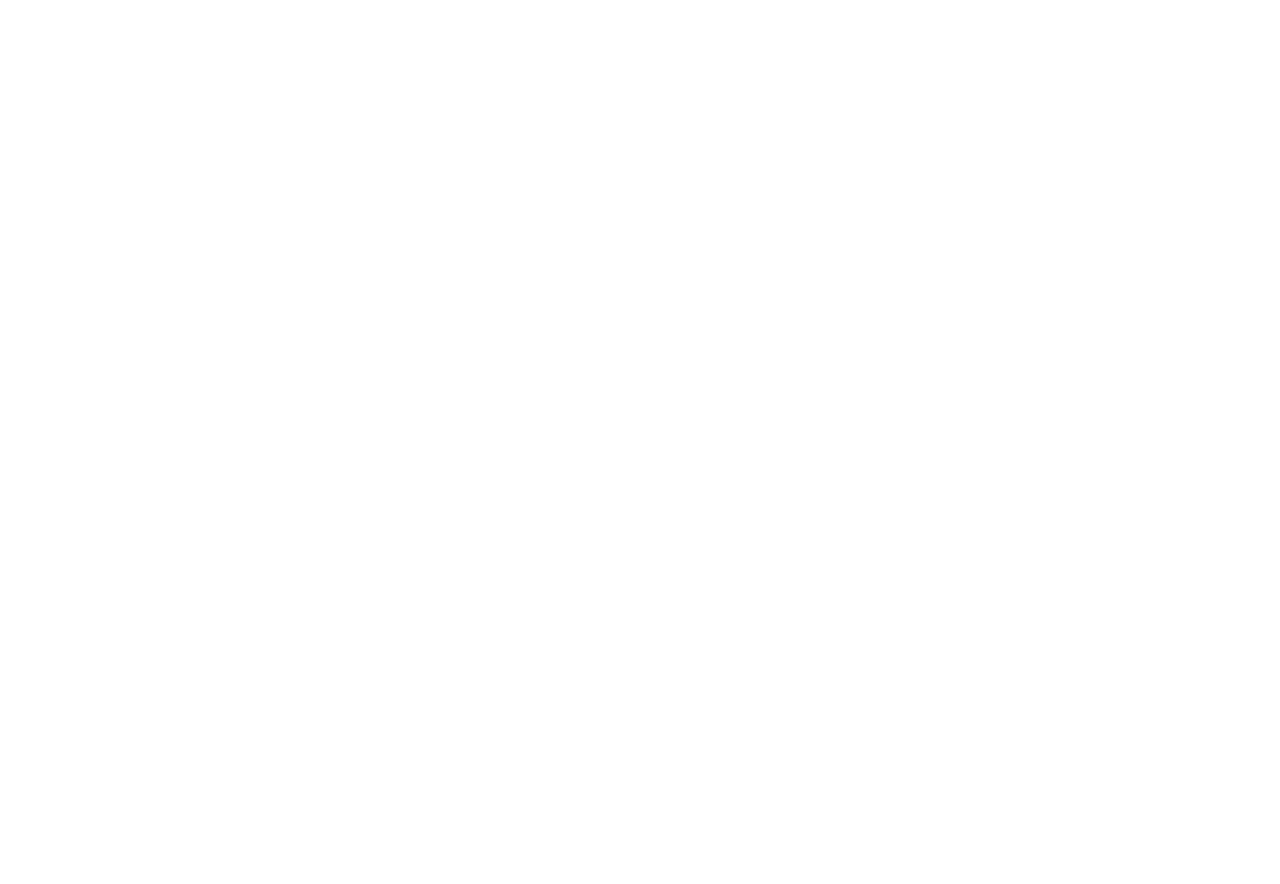
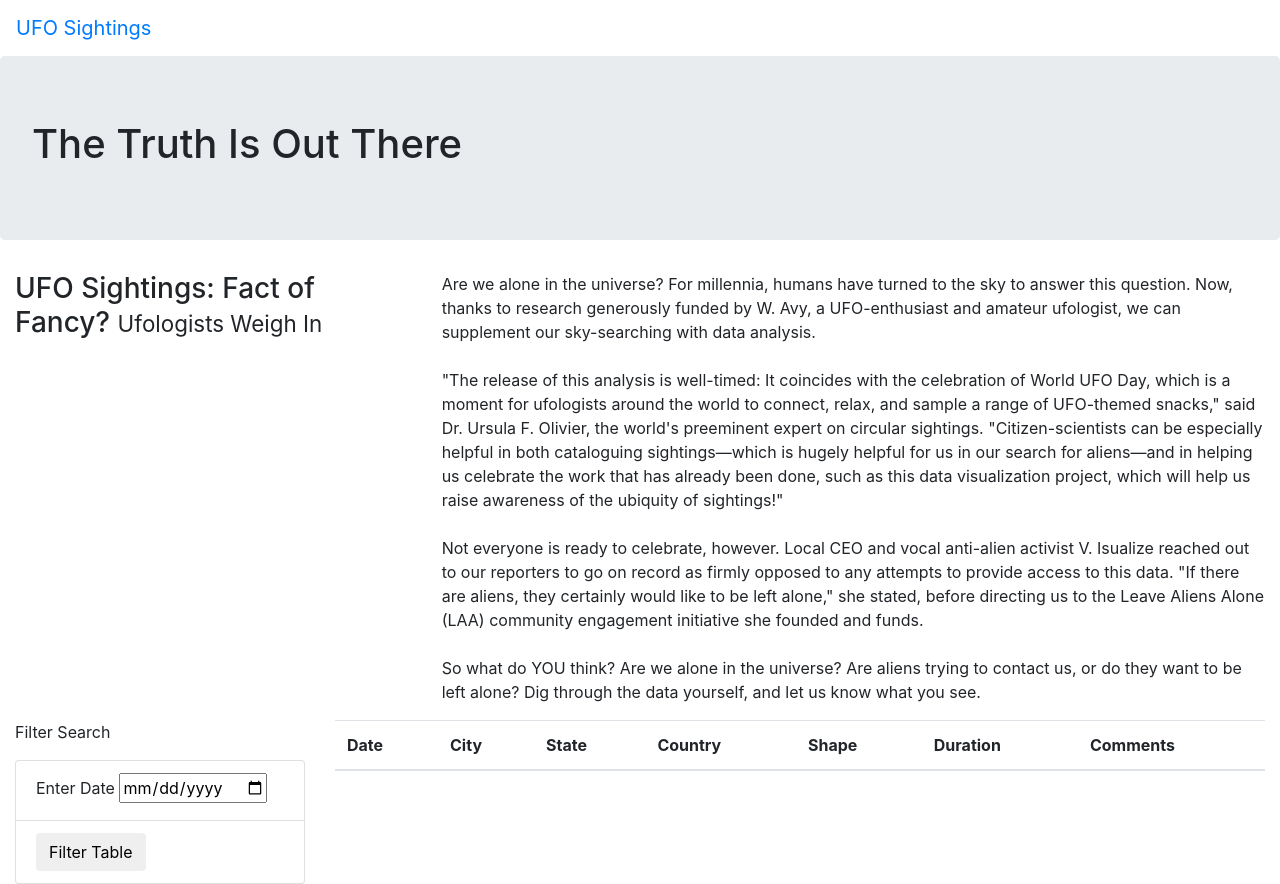
Before and after one commit to bishopce16/UFOs, a plain HTML site: page index.html in a window 1280 px wide. Before the commit the page ends 800 px from the top, so only its background shows below. Drawn offline with nearby package versions, Linux system fonts and the light colour scheme.

Commit message:
updating index.html from 11.6.1 mod.

```diff
--- a/index.html
+++ b/index.html
@@ -4,9 +4,80 @@
     <meta charset="UTF-8">
     <meta http-equiv="X-UA-Compatible" content="IE=edge">
     <meta name="viewport" content="width=device-width, initial-scale=1.0">
-    <title>Document</title>
+    <title>UFO Finder</title>
+    <link
+      rel="stylesheet"
+      href="https://maxcdn.bootstrapcdn.com/bootstrap/4.0.0/css/bootstrap.min.css"
+      integrity="sha384-Gn5384xqQ1aoWXA+058RXPxPg6fy4IWvTNh0E263XmFcJlSAwiGgFAW/dAiS6JXm"
+      crossorigin="anonymous"
+    />
+    <link rel="stylesheet" href="static/css/style.css">
 </head>
 <body>
+    <div class="wrapper">
+        <nav class="navbar navbar-expand-lg">
+            <a class="navbar-brand" href="index.html">UFO Sightings</a>
+        </nav>
+    </div>
+    <div class="jumbotron">
+        <h1>The Truth Is Out There</h1>
+    </div>
+    <div class="container-fluid">
+        <div class="row">
+          <div class="col-md-4">
+            <h3>UFO Sightings: Fact of Fancy? <small>Ufologists Weigh In</small></h3>
+          </div>
+          <div class="col-md-8">
+            <p>
+              Are we alone in the universe? For millennia, humans have turned to the sky to answer this question.
+              Now, thanks to research generously funded by W. Avy, a UFO-enthusiast and amateur ufologist,
+              we can supplement our sky-searching with data analysis.<br><br>"The release of this analysis is well-timed:
+              It coincides with the celebration of World UFO Day, which is a moment for ufologists around the world to connect, relax,
+              and sample a range of UFO-themed snacks," said Dr. Ursula F. Olivier, the world's preeminent expert on circular sightings.
+              "Citizen-scientists can be especially helpful in both cataloguing sightings—which is hugely helpful for us in our search for aliens—and
+              in helping us celebrate the work that has already been done, such as this data visualization project, which will help us raise awareness of the ubiquity of sightings!"<br><br>
+              Not everyone is ready to celebrate, however. Local CEO and vocal anti-alien activist V. Isualize reached out to our reporters to go on record as firmly opposed to any attempts to provide access to this data.
+              "If there are aliens, they certainly would like to be left alone," she stated, before directing us to the Leave Aliens Alone (LAA) community engagement initiative she founded and funds.<br><br>
+              So what do YOU think? Are we alone in the universe? Are aliens trying to contact us, or do they want to be left alone?
+              Dig through the data yourself, and let us know what you see.
 
+
+            </p>
+          </div>
+        </div>
+      </div>
+      <div class="container-fluid">
+        <div class="row">
+          <div class="col-md-3">
+            <form>
+                <p>Filter Search</p>
+                <ul class="list-group">
+                    <li class="list-group-item">
+                        <label for="date">Enter Date</label>
+                        <input type="date" placeholder="1/10/2010" id="datetime" />
+                    </li>
+                    <li class="list-group-item">
+                        <button id="filter-btn" type="button" class="btn btn-default">Filter Table</button>
+                    </li>
+                </ul>
+              </form>
+          </div>
+          <div class="col-md-9">
+            <table class="table table-striped">
+              <thead>
+                <tr>
+                    <th>Date</th>
+                    <th>City</th>
+                    <th>State</th>
+                    <th>Country</th>
+                    <th>Shape</th>
+                    <th>Duration</th>
+                    <th>Comments</th>
+                </tr>
+              </thead>
+              <tbody></tbody>
+            </table>
+          </div>
+        </div>
 </body>
 </html>
```
